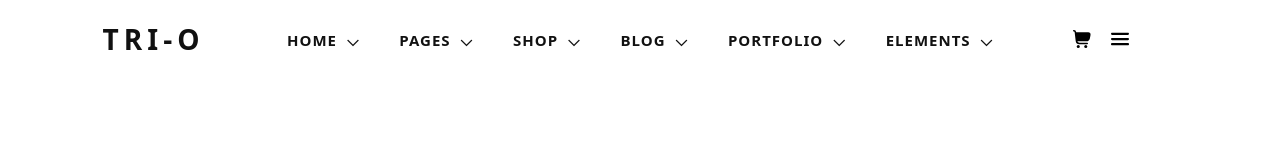
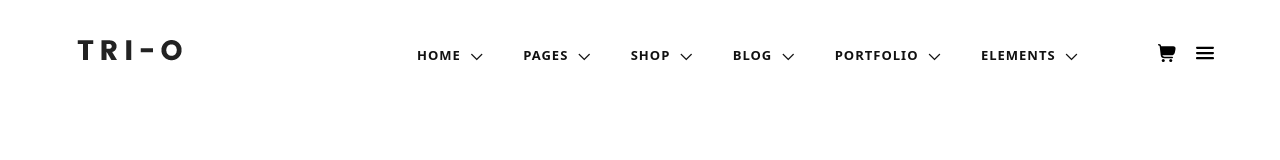
Before and after one commit to dunleen/html-css-checkpoint-6, a plain HTML site: page index.html in a window 1280 px wide. Drawn offline with Linux system fonts and the light colour scheme.

Commit message:
header final

```diff
--- a/index.html
+++ b/index.html
@@ -3,12 +3,15 @@
 <head>
 	<meta charset="UTF-8">
 	<meta name="viewport" content="width=device-width, initial-scale=1.0">
-	<title>KT6</title>
+	<title>Home - Shop Classic - Multipurpose</title>
 	<link rel="stylesheet" href="style.css">
+	<link rel="icon" href="img/icon/icon.png" type="image/x-icon">
 </head>
 <body>
 	<header>
-		<div class='header'>TRI-O</div>
+		<div class='header-left'>
+			<img src='img/logo/logo-black.png'>
+		</div>
 		<nav>
 			<ul>
 				<li><a href="#">HOME</a></li>
@@ -20,7 +23,7 @@
 			</ul>
 		</nav>
 
-		<div class="header-R">
+		<div class="header-right">
 			<div class="cart">
 				<img src='img/svg/cart_svg.svg' alt='Корзина'>
 			</div>
--- a/style.css
+++ b/style.css
@@ -8,34 +8,30 @@ body
 {
 	background: #fff;
 	color: #111;
-
 }
 header
 {
 	display: grid;
   grid-template-columns: 1fr auto 1fr;
 	align-items: center;
-	padding: 20px 40px;
+	padding: 40px 40px;
 	gap: 20px;
 }
-.header
+.header-left
 {
   grid-column: 1;
-  justify-self: center;
-	font-family: system-ui;
-	font-size: 28px;
-	font-weight: 900;
-	letter-spacing: 5px;
+  justify-self: end;
 	color: #111
 }
 nav
 {
   grid-column: 2;
+  margin-left: 215px;
 }
 nav ul
 {
   display: flex;
-  gap: 40px;
+  gap: 40px;  /* растояние между центральными плашками*/
   list-style: none;
 	font-family: system-ui;
 	font-size: 18px;
@@ -48,7 +44,8 @@ nav a
 {
   text-decoration: none;
   color: #111;
-  font-size: 15px;
+  font-size: 13px;   /* размер центральных плашек */
+  font-weight: 700;  /* жирность центральных плашек */
   text-transform: uppercase;
 }
 nav a::after
@@ -58,7 +55,7 @@ nav a::after
   color: #111;
   margin-left: 10px;
 }
-.header-R
+.header-right
 {
   grid-column: 3;
   display: flex;
```
Also changed, not shown: img/icon/icon.png (added), img/logo/logo-black.png (added).
